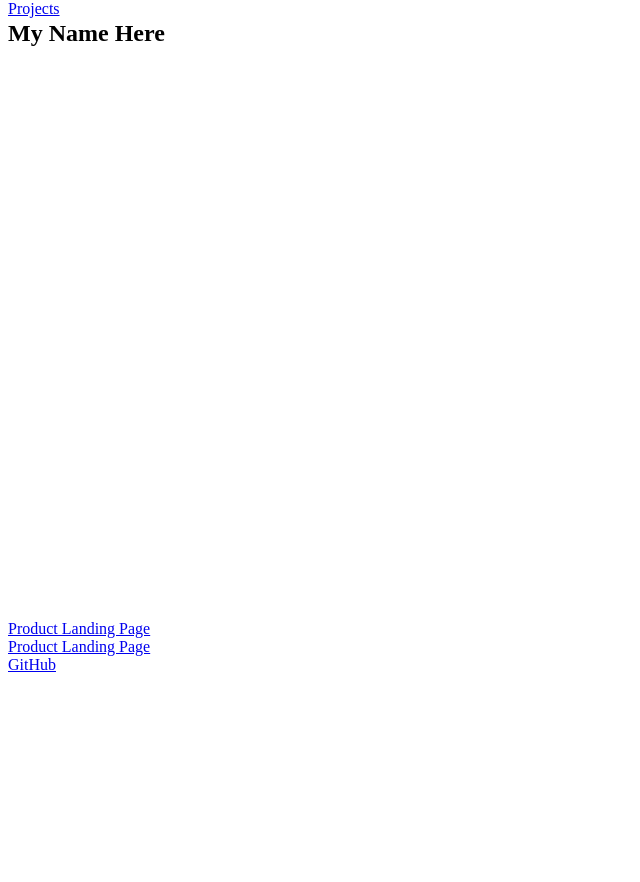
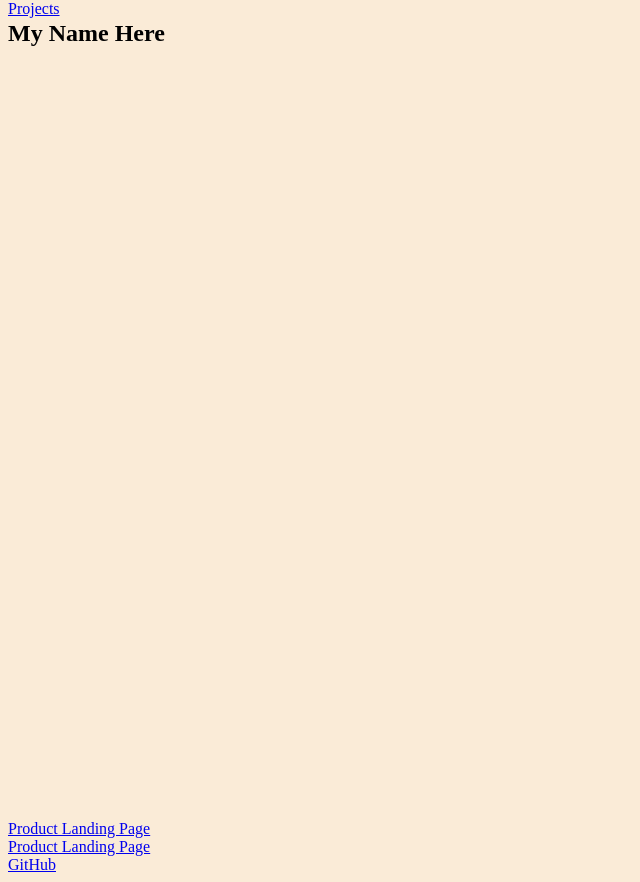
Before and after one commit to mallred7/Portfolio, a plain HTML site: page index.html in a window 1280 px wide. Shown: the whole page, without its empty margins (0-640 px from the left). Before the commit the page ends 800 px from the top, so only its background shows below. Drawn offline with Linux system fonts and the light colour scheme.

Commit message:
modify media query, all tests passed

```diff
--- a/style.css
+++ b/style.css
@@ -13,7 +13,10 @@ nav {
 }
 
 @media screen and (min-width: 800px) {
-    #welcome-section {
+    /* #welcome-section {
         height: 75vh;
-    }
+    } */
+    body {
+        background-color: antiquewhite;
+    };
 }
```
